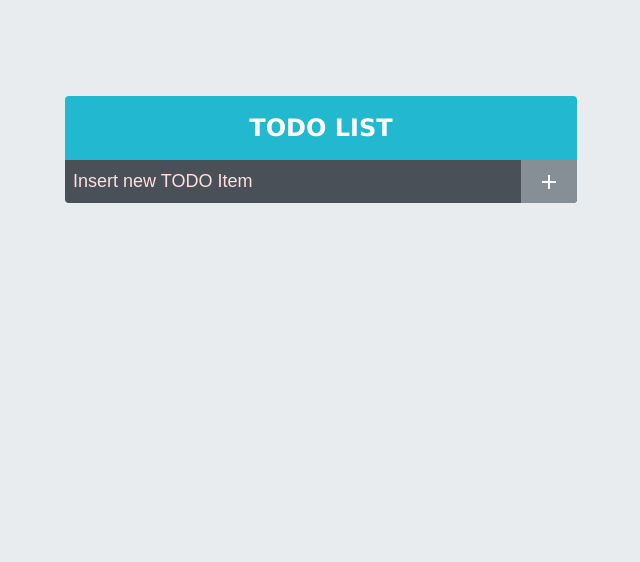
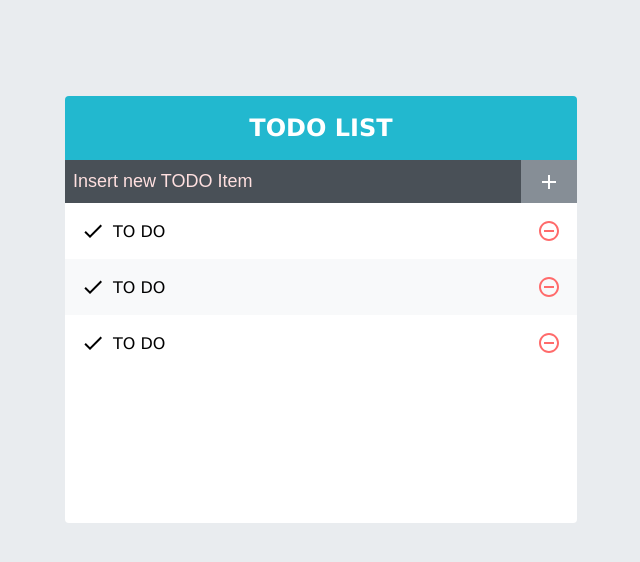
Before and after one commit to singularity-code/react-app-todo, a React (Create React App) app: page / in a window 1280 px wide. Shown: the top 562 px of the page, without its empty margins (319-959 px from the left). Built offline with nearby package versions, Linux system fonts and the light colour scheme.

Commit message:
Todo List

```diff
--- a/src/App.js
+++ b/src/App.js
@@ -1,5 +1,6 @@
 import React from 'react'
 import TodoInsert from './components/TodoInsert';
+import TodoList from './components/TodoList';
 import TodoTemplate from './components/TodoTemplate';
 
 const App = () => {
@@ -7,6 +8,7 @@
     <div>
       <TodoTemplate>
         <TodoInsert></TodoInsert>
+        <TodoList></TodoList>
       </TodoTemplate>
     </div>
   )
--- /dev/null
+++ b/src/components/TodoList.js
@@ -0,0 +1,16 @@
+import TodoListItem from './TodoListItem';
+import './TodoList.scss';
+
+import React from 'react';
+
+const TodoList = () => {
+  return (
+    <div className="TodoList">
+      <TodoListItem></TodoListItem>
+      <TodoListItem></TodoListItem>
+      <TodoListItem></TodoListItem>
+    </div>
+  );
+};
+
+export default TodoList;
--- /dev/null
+++ b/src/components/TodoList.scss
@@ -0,0 +1,5 @@
+.TodoList {
+    min-height: 320px;
+    max-height: 513px;
+    overflow-y: auto;
+}
--- /dev/null
+++ b/src/components/TodoListItem.js
@@ -0,0 +1,25 @@
+import {
+  AiOutlineCheck,
+  MdDone,
+  MdCheckBox,
+  MdRemoveCircleOutline,
+} from 'react-icons/md';
+import './TodoListItem.scss';
+
+import React from 'react';
+
+const TodoListITem = () => {
+  return (
+    <div className="TodoListItem">
+      <div className="checkbox">
+        <MdDone></MdDone>
+        <div className="text">TO DO</div>
+      </div>
+      <div className="remove">
+        <MdRemoveCircleOutline></MdRemoveCircleOutline>
+      </div>
+    </div>
+  );
+};
+
+export default TodoListITem;
--- /dev/null
+++ b/src/components/TodoListItem.scss
@@ -0,0 +1,44 @@
+.TodoListItem {
+    padding: 1rem;
+    display: flex;
+    align-items: center;
+    &:nth-child(even) {
+        background: #f8f9fa;
+    }
+    .checkbox {
+        cursor: pointer;
+        flex: 1;
+        display: flex;
+        align-items: center;
+        svg {
+            font-size: 1.5rem;
+        }
+        .text {
+            margin-left: 0.5rem;
+            flex: 1;
+        }
+        &.checked {
+            svg {
+                color: #22b8cf;
+            }
+            .text {
+                color: #adb5bd;
+                text-decoration: line-through;
+            }
+        }
+    }
+    .remove {
+        display: flex;
+        align-items:  center;
+        font-size: 1.5rem;
+        color: #ff6b6b;
+        cursor: pointer;
+        &:hover {
+            color: #ff8787;
+        }
+        // Between elevements
+        & + & {
+            border-top: 1px solid #dee2e6;
+        }
+    }
+}
```
Also changed, not shown: src/components/TodoInsert.js (+8 -6 lines).
